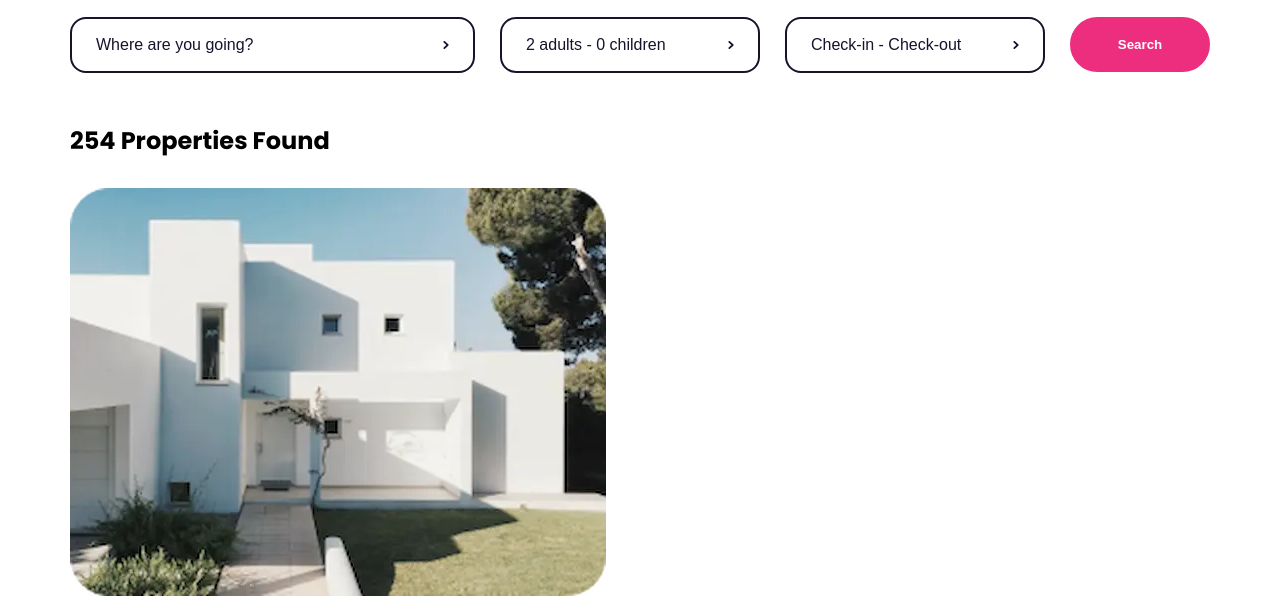
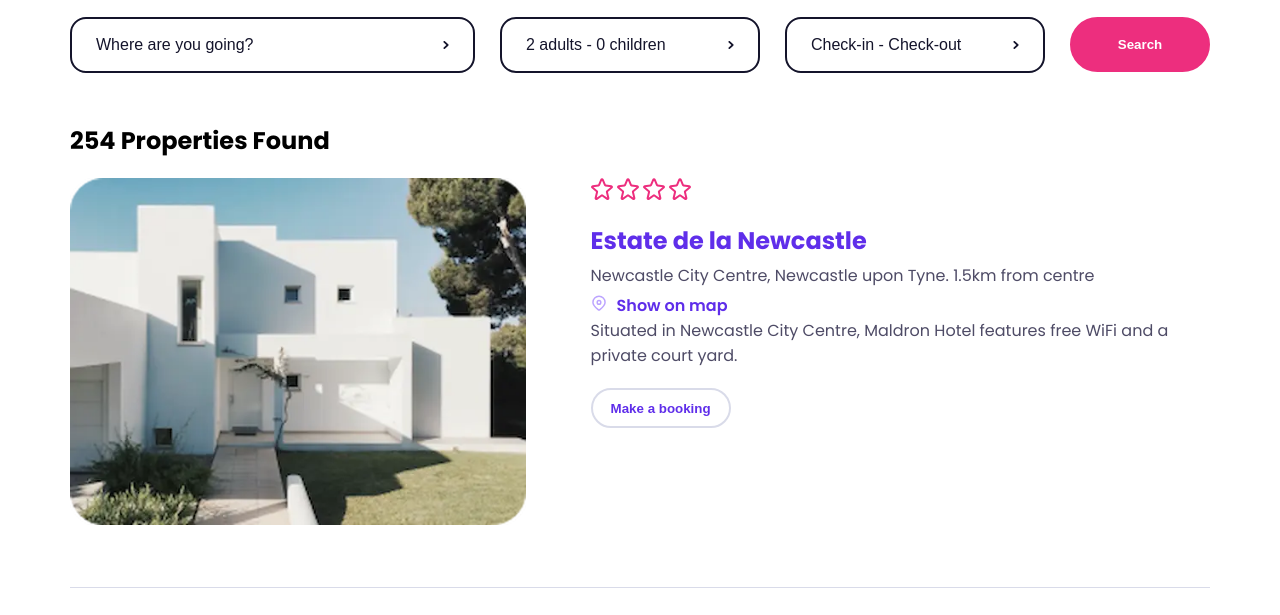
Before and after one commit to rodo08/202209-w1chwe-Nuria-Ramoneda-Rodrigo-Rosales, a website: page index.html in a window 1280 px wide. Shown: the part 107-722 px from the top of the page. Drawn offline with nearby package versions, Linux system fonts and the light colour scheme; files that its build step writes are made by us from their sources.

Commit message:
Add flex to make property responsive

```diff
--- a/assets/scss/components/_properties.scss
+++ b/assets/scss/components/_properties.scss
@@ -27,7 +27,6 @@
 .property__images {
   display: flex;
   gap: 20px;
-  margin-top: 30px;
   margin-bottom: 22px;
 }
 
@@ -49,4 +48,14 @@
 }
 
 @media screen and (min-width: 1200px) {
+  .property {
+    display: flex;
+    align-items: flex-start;
+    justify-content: flex-start;
+    gap: 35px;
+  }
+
+  .property__images {
+    margin-right: 30px;
+  }
 }
--- a/index.html
+++ b/index.html
@@ -51,6 +51,8 @@
           <div class="property__images">
             <img src="assets/images/image1x2.webp" alt="Casa blanca en benidorm" />
           </div>
+
+          <div class="property__content">
             <div class="property__stars">
               <svg class="icon icon--star">
                 <use xlink:href="/assets/images/icons.svg#star"></use>
@@ -65,7 +67,6 @@
                 <use xlink:href="/assets/images/icons.svg#star"></use>
               </svg>
             </div>
-          <div class="property__content">
             <h3>Estate de la Newcastle</h3>
             <p>
               Newcastle City Centre, Newcastle upon Tyne. 1.5km from centre
@@ -117,6 +118,8 @@
           <div class="property__images">
             <img src="assets/images/image1x2.webp" alt="Casa blanca en benidorm" />
           </div>
+
+          <div class="property__content">
             <div class="property__stars">
               <svg class="icon icon--star">
                 <use xlink:href="/assets/images/icons.svg#star"></use>
@@ -131,7 +134,6 @@
                 <use xlink:href="/assets/images/icons.svg#star"></use>
               </svg>
             </div>
-          <div class="property__content">
             <h3>Estate de la Newcastle</h3>
             <p>
               Newcastle City Centre, Newcastle upon Tyne. 1.5km from centre
```
Lines whose indentation alone changed are shown as unchanged.
